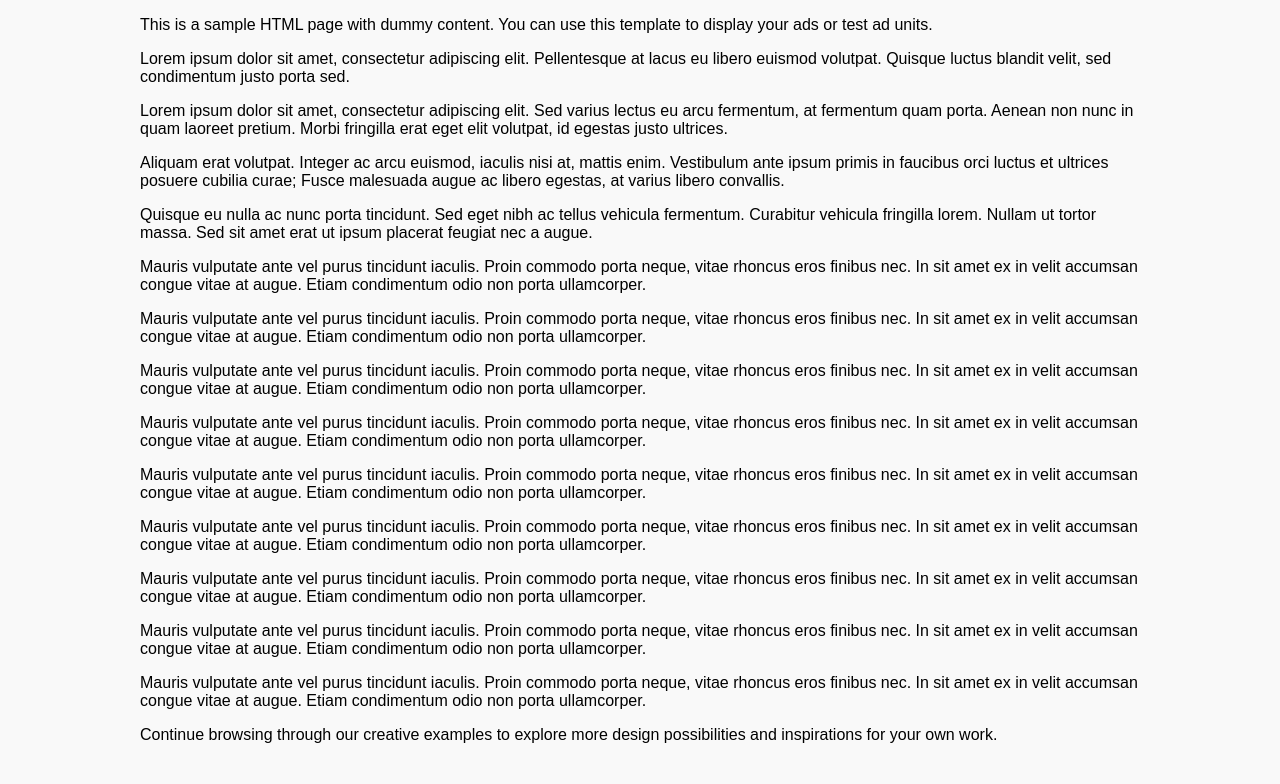
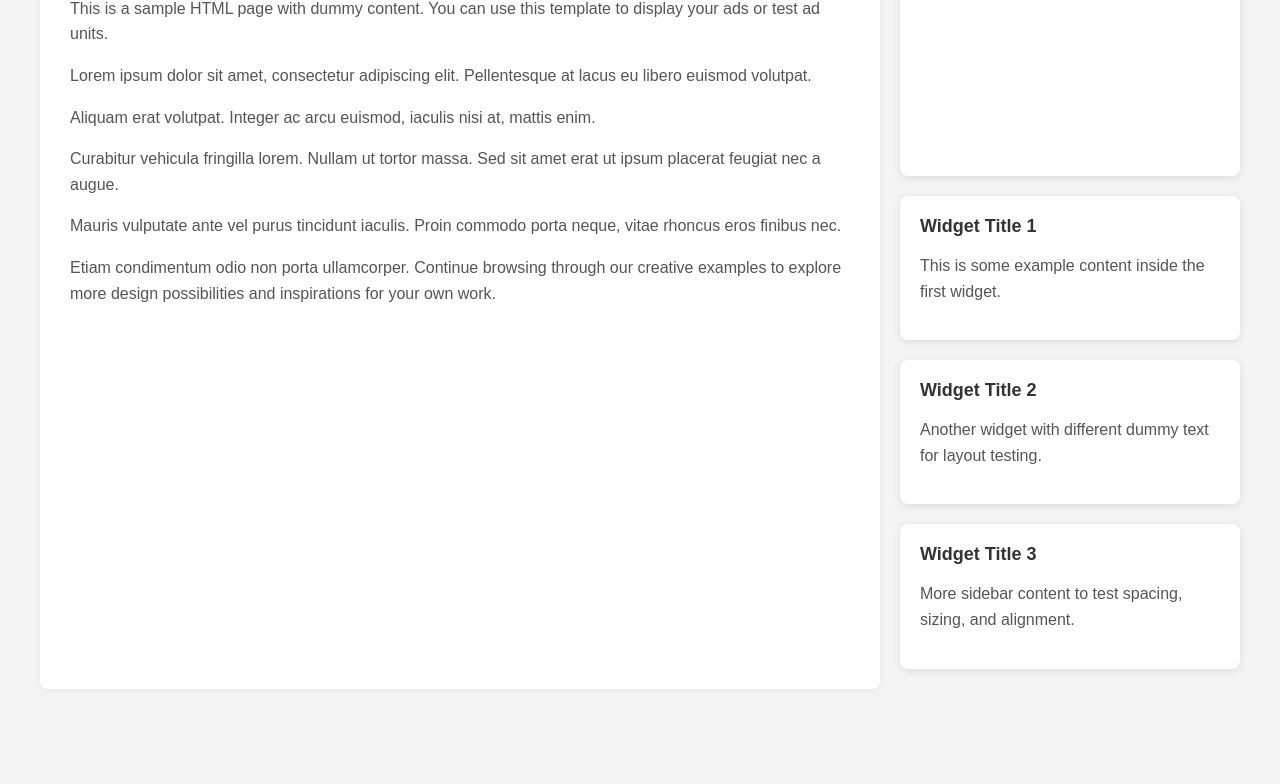
Before and after one commit to Climpadops/Inbannervideo, a plain HTML site: page index.html in a window 1280 px wide. Shown: the part 154-938 px from the top of the page. After the commit the page ends 883 px from the top, so only its background shows below. Drawn offline with Linux system fonts and the light colour scheme.

Commit message:
Update index.html

```diff
--- a/index.html
+++ b/index.html
@@ -1,8 +1,8 @@
 <!DOCTYPE html>
 <html lang="en">
 <head>
-  <meta charset="UTF-8">
-  <meta name="viewport" content="width=device-width, initial-scale=1.0">
+  <meta charset="UTF-8" />
+  <meta name="viewport" content="width=device-width, initial-scale=1.0"/>
   <title>Sample Creative Showcase Page</title>
 
   <!-- Start GPT Tag -->
@@ -10,9 +10,8 @@
   <script>
     window.googletag = window.googletag || {cmd: []};
     googletag.cmd.push(function() {
-      googletag.defineSlot('/14245495/ClimpMedia_CreativeShowcase', [[1,1]], 'div-gpt-ad-3276060-1')
+      googletag.defineSlot('/14245495/ClimpMedia_CreativeShowcase', [[300,250]], 'div-gpt-ad-3276060-1')
                .addService(googletag.pubads());
-
       googletag.pubads().setTargeting('PostID', ['1059']);
       googletag.enableServices();
     });
@@ -22,47 +21,91 @@
   <style>
     body {
       font-family: Arial, sans-serif;
-      margin: 40px;
-      background-color: #f9f9f9;
+      margin: 0;
+      padding: 0;
+      background-color: #f4f4f4;
     }
-    .content {
-      max-width: 1000px;
-      margin: 0 auto;
-      padding-top:50px;
+
+    .container {
+      display: flex;
+      max-width: 1200px;
+      margin: 40px auto;
+      gap: 20px;
+      padding: 0 20px;
     }
+
+    .main-content {
+      flex: 1;
+      background-color: #ffffff;
+      padding: 30px;
+      box-shadow: 0 2px 8px rgba(0,0,0,0.05);
+      border-radius: 8px;
+    }
+
+    .sidebar {
+      max-width: 340px;
+      width: 100%;
+    }
+
+    .widget {
+      background-color: #ffffff;
+      padding: 20px;
+      margin-bottom: 20px;
+      box-shadow: 0 2px 8px rgba(0,0,0,0.1);
+      border-radius: 8px;
+    }
+
+    .widget h2 {
+      margin-top: 0;
+      font-size: 18px;
+      color: #333;
+    }
+
     h1 {
       color: #333;
+    }
+
+    p {
+      line-height: 1.6;
+      color: #555;
     }
   </style>
 </head>
 <body>
-  <div class="content">
-    <h1>Welcome to the Creative Showcase</h1>
-    <p>This is a sample HTML page with dummy content. You can use this template to display your ads or test ad units.</p>
-    <p>Lorem ipsum dolor sit amet, consectetur adipiscing elit. Pellentesque at lacus eu libero euismod volutpat. Quisque luctus blandit velit, sed condimentum justo porta sed.</p>
-    <p>Lorem ipsum dolor sit amet, consectetur adipiscing elit. Sed varius lectus eu arcu fermentum, at fermentum quam porta. Aenean non nunc in quam laoreet pretium. Morbi fringilla erat eget elit volutpat, id egestas justo ultrices.</p>
-    <p>Aliquam erat volutpat. Integer ac arcu euismod, iaculis nisi at, mattis enim. Vestibulum ante ipsum primis in faucibus orci luctus et ultrices posuere cubilia curae; Fusce malesuada augue ac libero egestas, at varius libero convallis.</p>
-    <p>Quisque eu nulla ac nunc porta tincidunt. Sed eget nibh ac tellus vehicula fermentum. Curabitur vehicula fringilla lorem. Nullam ut tortor massa. Sed sit amet erat ut ipsum placerat feugiat nec a augue.</p>
-    <p>Mauris vulputate ante vel purus tincidunt iaculis. Proin commodo porta neque, vitae rhoncus eros finibus nec. In sit amet ex in velit accumsan congue vitae at augue. Etiam condimentum odio non porta ullamcorper.</p>
-    <p>Mauris vulputate ante vel purus tincidunt iaculis. Proin commodo porta neque, vitae rhoncus eros finibus nec. In sit amet ex in velit accumsan congue vitae at augue. Etiam condimentum odio non porta ullamcorper.</p>
-    <p>Mauris vulputate ante vel purus tincidunt iaculis. Proin commodo porta neque, vitae rhoncus eros finibus nec. In sit amet ex in velit accumsan congue vitae at augue. Etiam condimentum odio non porta ullamcorper.</p>
-    <p>Mauris vulputate ante vel purus tincidunt iaculis. Proin commodo porta neque, vitae rhoncus eros finibus nec. In sit amet ex in velit accumsan congue vitae at augue. Etiam condimentum odio non porta ullamcorper.</p>
-    <p>Mauris vulputate ante vel purus tincidunt iaculis. Proin commodo porta neque, vitae rhoncus eros finibus nec. In sit amet ex in velit accumsan congue vitae at augue. Etiam condimentum odio non porta ullamcorper.</p>
-    <p>Mauris vulputate ante vel purus tincidunt iaculis. Proin commodo porta neque, vitae rhoncus eros finibus nec. In sit amet ex in velit accumsan congue vitae at augue. Etiam condimentum odio non porta ullamcorper.</p>
-    <p>Mauris vulputate ante vel purus tincidunt iaculis. Proin commodo porta neque, vitae rhoncus eros finibus nec. In sit amet ex in velit accumsan congue vitae at augue. Etiam condimentum odio non porta ullamcorper.</p>
-    <p>Mauris vulputate ante vel purus tincidunt iaculis. Proin commodo porta neque, vitae rhoncus eros finibus nec. In sit amet ex in velit accumsan congue vitae at augue. Etiam condimentum odio non porta ullamcorper.</p>
-    <p>Mauris vulputate ante vel purus tincidunt iaculis. Proin commodo porta neque, vitae rhoncus eros finibus nec. In sit amet ex in velit accumsan congue vitae at augue. Etiam condimentum odio non porta ullamcorper.</p>
+  <div class="container">
+    <div class="main-content">
+      <h1>Welcome to the Creative Showcase</h1>
+      <p>This is a sample HTML page with dummy content. You can use this template to display your ads or test ad units.</p>
+      <p>Lorem ipsum dolor sit amet, consectetur adipiscing elit. Pellentesque at lacus eu libero euismod volutpat.</p>
+      <p>Aliquam erat volutpat. Integer ac arcu euismod, iaculis nisi at, mattis enim.</p>
+      <p>Curabitur vehicula fringilla lorem. Nullam ut tortor massa. Sed sit amet erat ut ipsum placerat feugiat nec a augue.</p>
+      <p>Mauris vulputate ante vel purus tincidunt iaculis. Proin commodo porta neque, vitae rhoncus eros finibus nec.</p>
+      <p>Etiam condimentum odio non porta ullamcorper. Continue browsing through our creative examples to explore more design possibilities and inspirations for your own work.</p>
+    </div>
 
+    <div class="sidebar">
+      <!-- Ad Slot (Before widgets) -->
+      <div class="widget" id='div-gpt-ad-3276060-1'style="min-height:250px;">
+        <h2>Ad Slot</h2>
+        <script>
+          googletag.cmd.push(function() { googletag.display('div-gpt-ad-3276060-1'); });
+        </script>
+      </div>
 
-    <!-- GPT AdSlot 1 for Ad unit 'ClimpMedia_CreativeShowcase' ### Size: [[1,1]] -->
-    <div id='div-gpt-ad-3276060-1'>
-      <script>
-        googletag.cmd.push(function() { googletag.display('div-gpt-ad-3276060-1'); });
-      </script>
+      <!-- Sidebar Widgets -->
+      <div class="widget">
+        <h2>Widget Title 1</h2>
+        <p>This is some example content inside the first widget.</p>
+      </div>
+      <div class="widget">
+        <h2>Widget Title 2</h2>
+        <p>Another widget with different dummy text for layout testing.</p>
+      </div>
+      <div class="widget">
+        <h2>Widget Title 3</h2>
+        <p>More sidebar content to test spacing, sizing, and alignment.</p>
+      </div>
     </div>
-    <!-- End AdSlot 1 -->
-
-    <p>Continue browsing through our creative examples to explore more design possibilities and inspirations for your own work.</p>
   </div>
 </body>
 </html>
```
